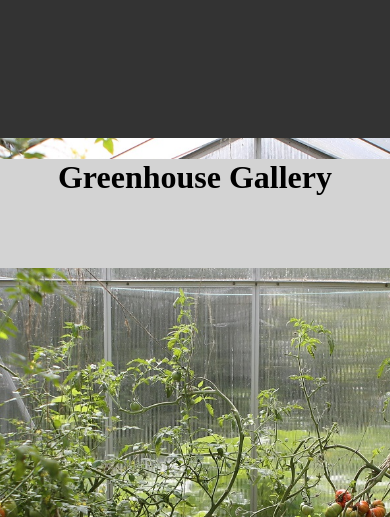
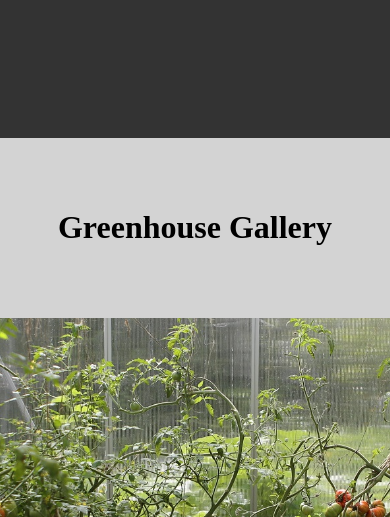
Before and after one commit to BrettMeirhofer/DjangoGreenhouse, a Django app: page /gallery in a window 390 px wide. Shown: the top 517 px of the page. Run offline with Django 4.2, Linux system fonts and the light colour scheme; data that the repository does not hold is empty.

Commit message:
Disables inline graphs on mobile / Added top padding

```diff
--- a/GreenhouseSite/Sensors/static/Sensors/css/base_site.css
+++ b/GreenhouseSite/Sensors/static/Sensors/css/base_site.css
@@ -23,10 +23,6 @@ h2 {
     margin-bottom: 200px;
     margin-top: 0px;
     padding: 50px;
-  }
-
-  .canvas_graph {
-    display: inline-block;
   }
 }
 
@@ -67,6 +63,7 @@ h2 {
 .container {
     background: #D3D3D3;
     padding-bottom: 50px;
+    padding-top: 50px;
 }
 
 .background {
--- a/GreenhouseSite/Sensors/static/Sensors/js/update_sensor_status.js
+++ b/GreenhouseSite/Sensors/static/Sensors/js/update_sensor_status.js
@@ -238,7 +238,10 @@ $(document).ready(function () {
         }
     })
 
-    $(".canvas_graph").css("display", "inline-block")
+    var x = window.matchMedia("(min-width: 700px)")
+    if (x.matches) {
+        $(".canvas_graph").css("display", "inline-block")
+    }
 })
 
 function deltas_to_time(deltas){
```
